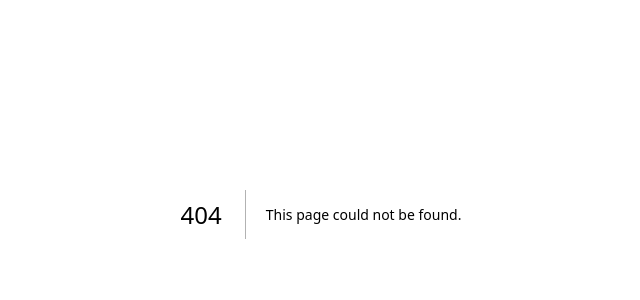
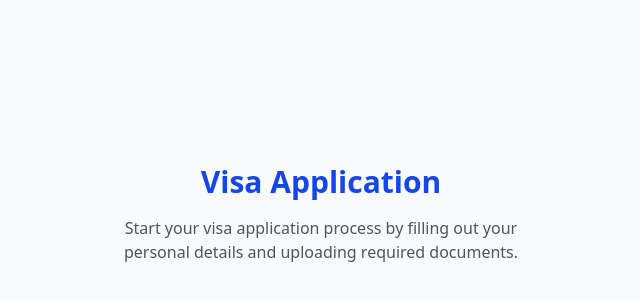
Before and after one commit to deneesha12/visa_agency, a Next.js app: page /apply in a window 1280 px wide. Before the commit this address had no page. Shown: the part 186-486 px from the top of the page, without its empty margins (319-959 px from the left). Built offline with nearby package versions, Linux system fonts and the light colour scheme.

Commit message:
Added new pages: Apply, Login, Register, Dashboard, Admin

```diff
--- /dev/null
+++ b/app/apply/page.tsx
@@ -0,0 +1,10 @@
+export default function ApplyPage() {
+  return (
+    <main className="min-h-screen flex flex-col items-center justify-center bg-gray-50">
+      <h1 className="text-3xl font-bold text-blue-700 mb-4">Visa Application</h1>
+      <p className="text-gray-600 text-center max-w-md">
+        Start your visa application process by filling out your personal details and uploading required documents.
+      </p>
+    </main>
+  );
+}
```
Also changed, not shown: app/admin/page.tsx (added), app/dashboard/page.tsx (added), app/login/page.tsx (added), app/register/page.tsx (added).
